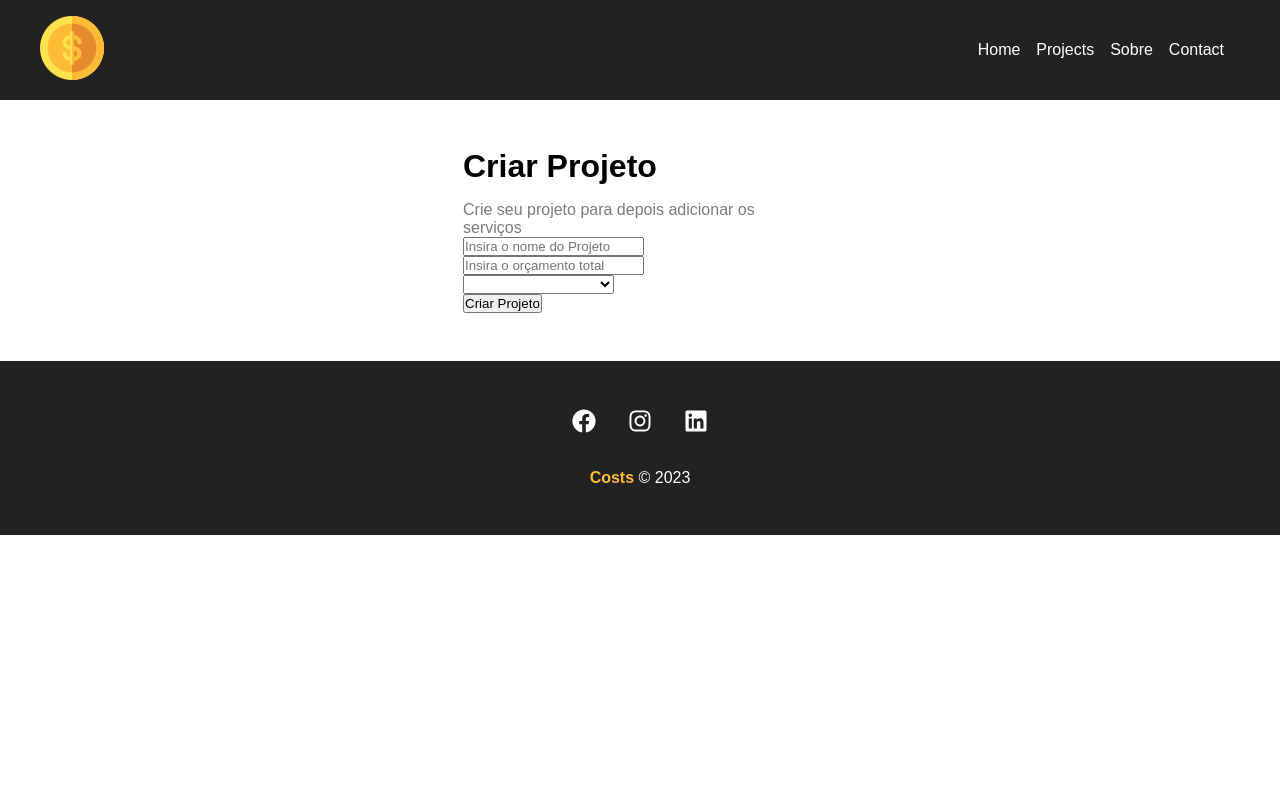
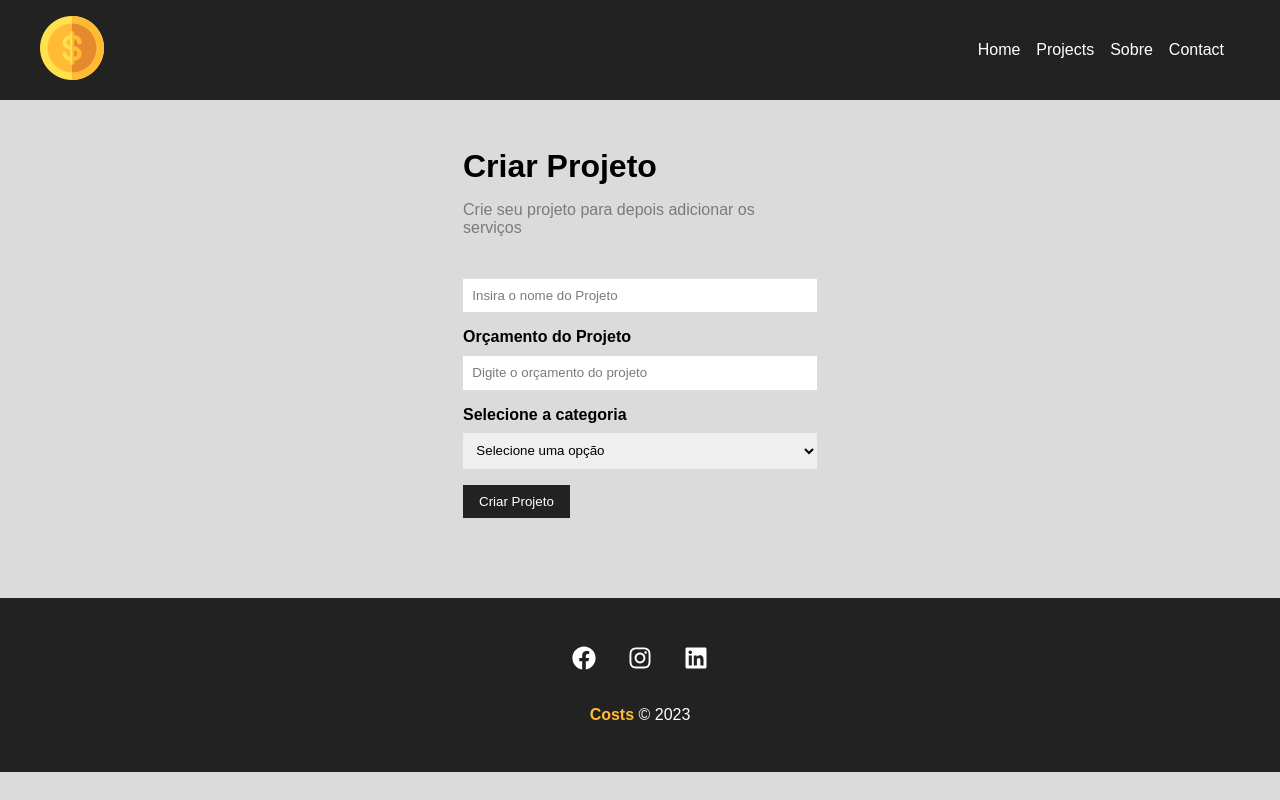
Before and after one commit to Gabr1elSouza/CostReact, a React (Create React App) app: page /newproject in a window 1280 px wide. Built offline with nearby package versions, Linux system fonts and the light colour scheme.

Commit message:
Compents

```diff
--- /dev/null
+++ b/src/components/Form/Input.js
@@ -0,0 +1,12 @@
+import styles from './Input.module.css'
+
+function Input({type, text, name, placeholder, handleOnChange, value}){
+    return (
+        <div className={styles.form_control}>
+           <label htmlFor=''>{text}</label>
+            <input type={type} name={name} placeholder={placeholder} onChange={handleOnChange} />
+        </div>
+    )
+}
+
+export default Input
--- /dev/null
+++ b/src/components/Form/Input.module.css
@@ -0,0 +1,20 @@
+.form_control{
+    display: flex;
+    flex-direction: column;
+    margin-bottom: 1em;
+}
+
+.form_control label{
+    margin-bottom: .6em;
+    font-weight: bold;
+}
+
+.form_control input{
+    padding: .7em;
+    border-radius: 0;
+    border: none;
+}
+
+.form_control input::placeholder{
+     color: #7b7b7b;
+}
--- /dev/null
+++ b/src/components/Form/Select.js
@@ -0,0 +1,14 @@
+import styles from './Select.module.css'
+
+function Select({ text, name, options, handleOnChange, value}){
+    return (
+        <div className={styles.form_control}>
+           <label htmlFor=''>{text}</label>
+            <select name={name} id={name}>
+                <option>Selecione uma opção</option>
+            </select>
+        </div>
+    )
+}
+
+export default Select
--- /dev/null
+++ b/src/components/Form/Select.module.css
@@ -0,0 +1,16 @@
+.form_control{
+    display: flex;
+    flex-direction: column;
+    margin-bottom: 1em;
+}
+
+.form_control label{
+    margin-bottom: .6em;
+    font-weight: bold;
+}
+
+.form_control select{
+    padding: .7em;
+    border-radius: 0;
+    border: none;
+}
--- /dev/null
+++ b/src/components/Form/SubmitButton.js
@@ -0,0 +1,11 @@
+import styles from './SubmitButton.module.css'
+
+function SubimitButton({ text }){
+    return (
+        <div>
+           <button className={styles.btn}>{text}</button>
+        </div>
+    )
+}
+
+export default SubimitButton
--- /dev/null
+++ b/src/components/Form/SubmitButton.module.css
@@ -0,0 +1,13 @@
+.btn{
+    background-color: #222;
+    color: #fff;
+    padding: 0.7em 1.2em;
+    text-decoration: none;
+    transition: .5s;
+    cursor: pointer;
+    border: none;
+}
+
+.btn:hover{
+    color: #ffbb33;
+}
--- a/src/components/Project/ProjectForm.js
+++ b/src/components/Project/ProjectForm.js
@@ -1,20 +1,16 @@
-function PorjectForm(){
+import styles from './ProjectForm.module.css'
+
+import Input from '../Form/Input'
+import Select from '../Form/Select'
+import SubimitButton from '../Form/SubmitButton'
+
+function PorjectForm({btntext}){
     return (
-    <form>
-        <div>
-        <input type='text' placeholder='Insira o nome do Projeto'/>
-        </div>
-        <div>
-        <input type="Number" placeholder="Insira o orçamento total" />
-        </div>
-        <div>
-        <select name='category_id' >
-            <option disabled>Selecione a categoria</option>
-        </select>
-        </div>
-        <div>
-            <input type="submit" value='Criar Projeto'/>
-        </div>
+    <form className={styles.form}>
+        <Input type='text' name='name' placeholder='Insira o nome do Projeto'/>
+        <Input type="number" name="bugets" text="Orçamento do Projeto"  placeholder="Digite o orçamento do projeto" />
+        <Select name='categoty_id' text="Selecione a categoria"/>
+        <SubimitButton text={btntext} />
     </form>
     )
 }
--- /dev/null
+++ b/src/components/Project/ProjectForm.module.css
@@ -0,0 +1,4 @@
+.form{
+    width: 100%;
+    margin: 2em 0;
+}
--- a/src/components/pages/NewProject.js
+++ b/src/components/pages/NewProject.js
@@ -5,7 +5,7 @@
         <div className = {styles.newproject_Container}>
             <h1>Criar Projeto</h1>
             <p>Crie seu projeto para depois adicionar os serviços</p>
-            <PorjectForm/>
+            <PorjectForm btntext='Criar Projeto'/>
         </div>
     )
 }
--- a/src/index.css
+++ b/src/index.css
@@ -5,7 +5,7 @@
   font-family: 'Opens Sans', sans-serif;
 }
 
-html,body.#root{
-  background-color: #EFEFEF;
+html,body,#root{
+  background-color: #dbdbdb;
   height: 100%;
 }
```
